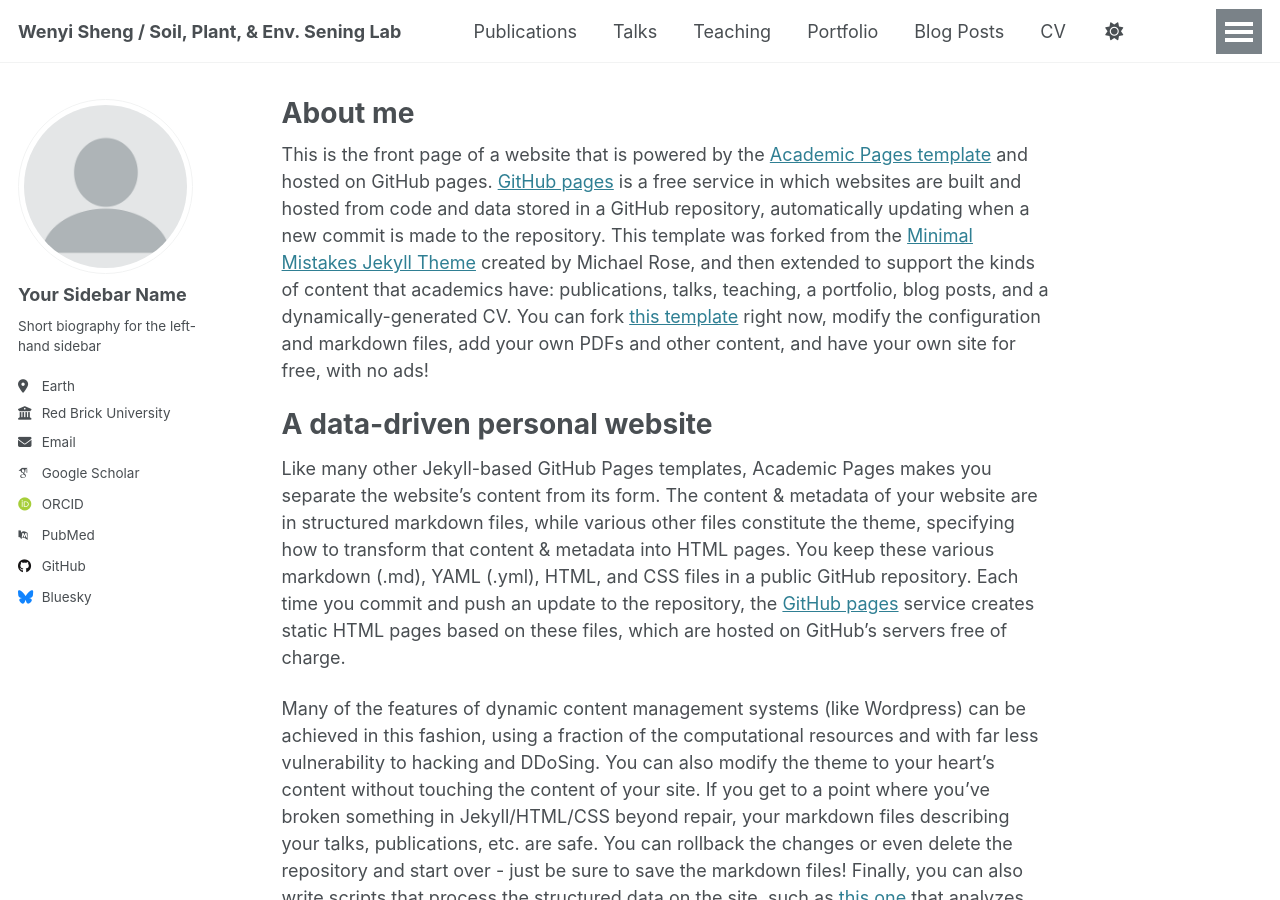
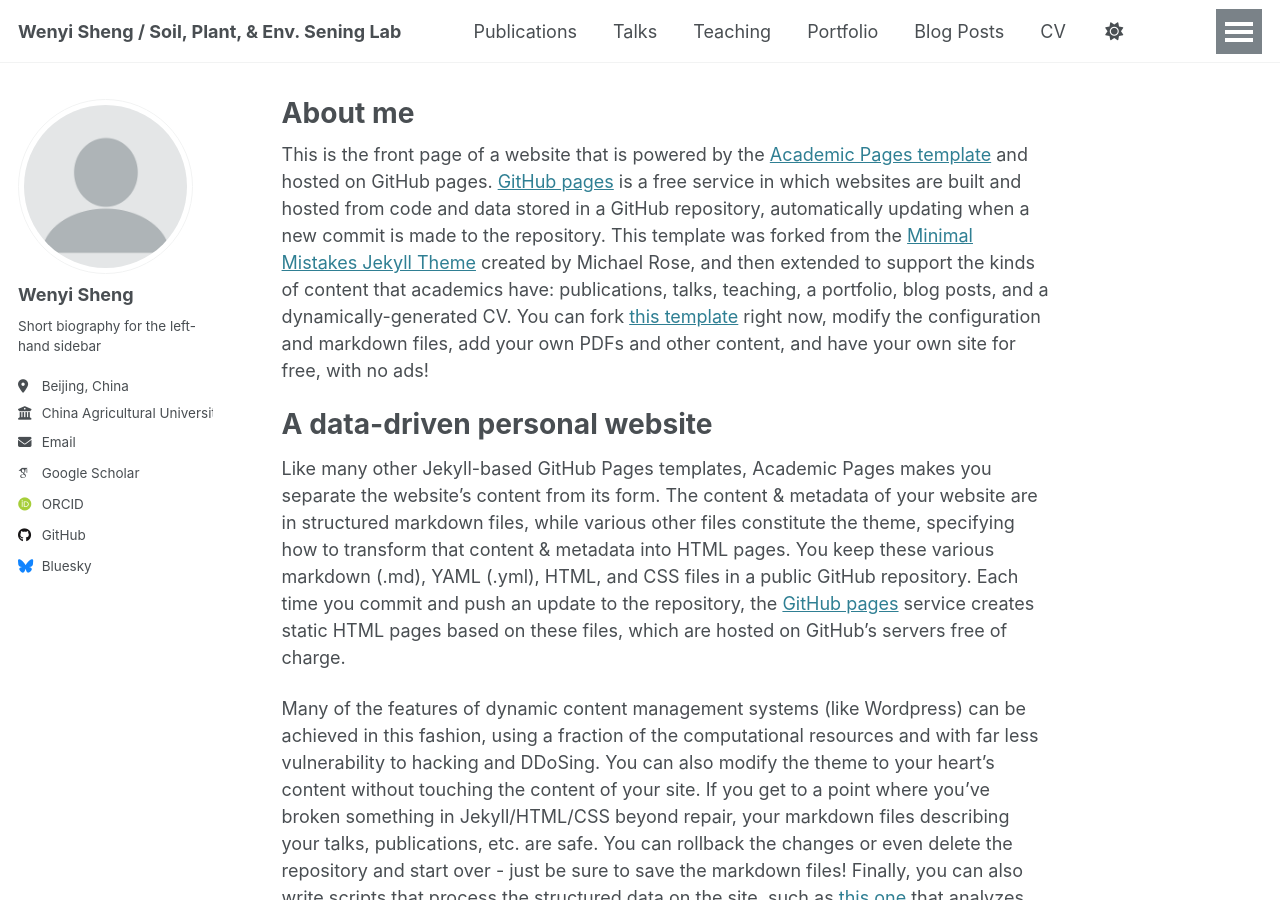
Before and after one commit to SPESlab/SPESlab.github.io, a Jekyll site: the page built from _pages/about.md, in a window 1280 px wide and 900 px high. Built offline with Jekyll 4.4.1, drawn with Linux system fonts in a browser that asks for light colours; some web fonts are replaced.

Commit message:
Update _config.yml

```diff
--- a/_config.yml
+++ b/_config.yml
@@ -23,21 +23,21 @@ repository               : "academicpages/academicpages.github.io"
 author:
   # Biographic information
   avatar           : "profile.png"
-  name             : "Your Sidebar Name"
+  name             : "Wenyi Sheng"
   pronouns         : # example: "she/her"
   bio              : "Short biography for the left-hand sidebar"
-  location         : "Earth"
-  employer         : "Red Brick University"
+  location         : "Beijing, China"
+  employer         : "China Agricultural University"
   uri              : # URL
-  email            : "none@example.org"
+  email            : "wenyi.sheng#cau.edu.cn"
 
   # Academic websites
   arxiv            : # URL - Update with the correct link to your profile
-  googlescholar    : "https://scholar.google.com/citations?user=PS_CX0AAAAAJ"
+  googlescholar    : "https://scholar.google.com/citations?user=RYPAMsAAAAAJ&hl=en"
   impactstory      : # URL
-  orcid            : "http://orcid.org/yourorcidurl"
+  orcid            : "https://orcid.org/my-orcid?orcid=0000-0002-4926-0060"
   semantic         : # URL
-  pubmed           : "https://www.ncbi.nlm.nih.gov/pubmed/?term=john+snow"
+  pubmed           : #"https://www.ncbi.nlm.nih.gov/pubmed/?term=john+snow"
   researchgate     : # URL
   scopus           : # URL
 
```
